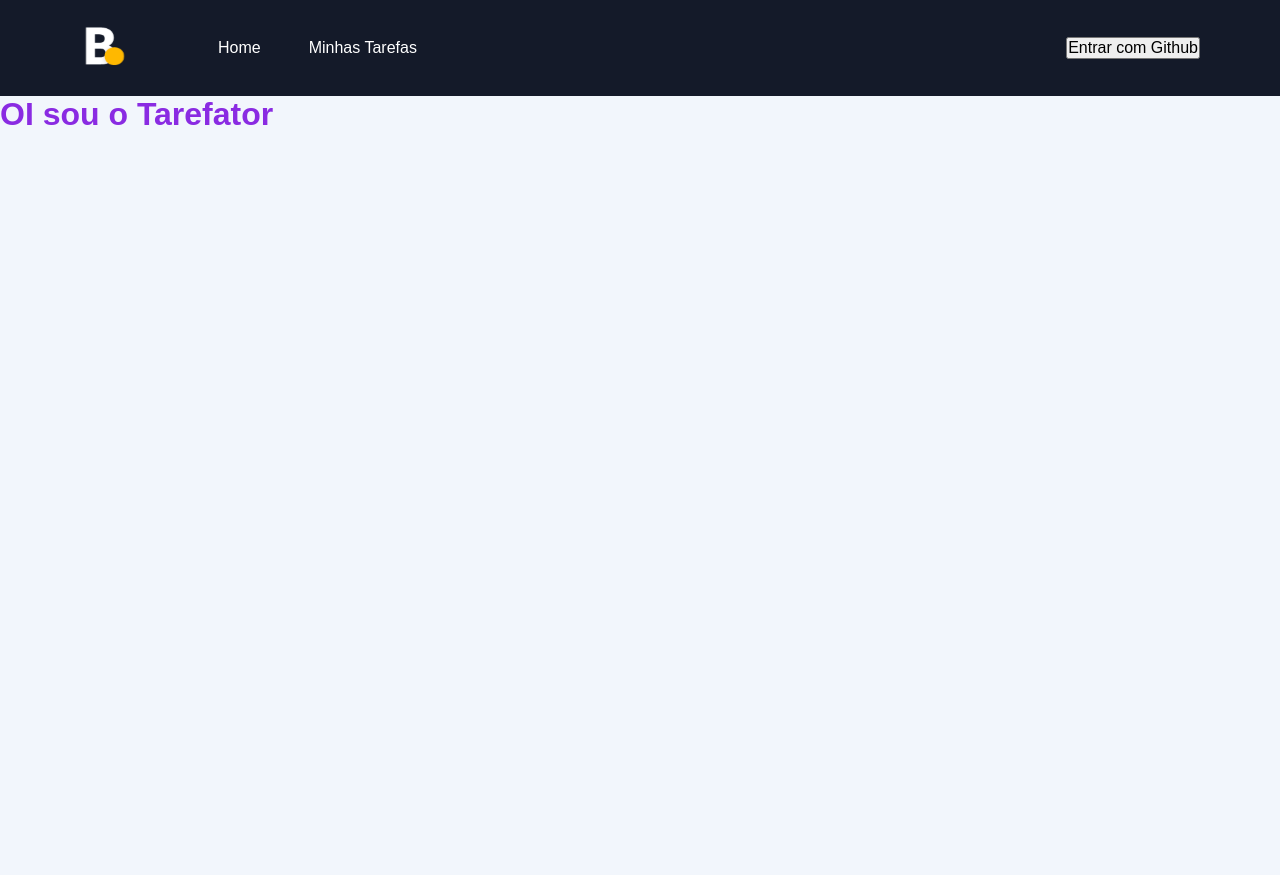
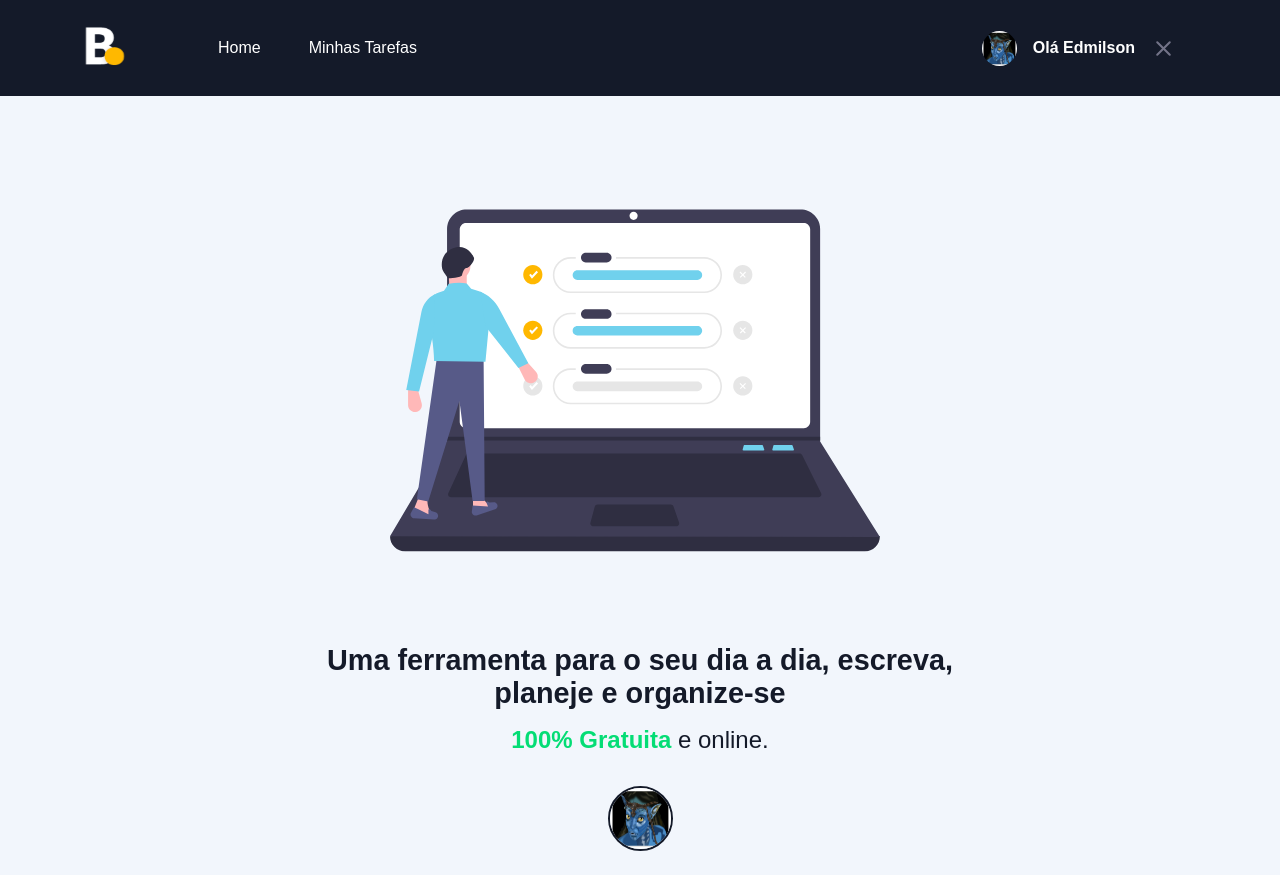
Before and after one commit to edmilsonmedeiross/Tarefator-App, a Next.js app: page / in a window 1280 px wide. Before the commit the page ends 800 px from the top, so only its background shows below. Built offline with nearby package versions, Linux system fonts and the light colour scheme.

Commit message:
feat: adiciona css na home

```diff
--- a/src/components/Header/index.tsx
+++ b/src/components/Header/index.tsx
@@ -1,4 +1,5 @@
 import styles from './styles.module.scss'
+import SignInButton from '@/components/SignInButton'
 import Image from 'next/image'
 import Link from 'next/link'
 
@@ -19,9 +20,7 @@ function Header() {
 					<Link href="/">Home</Link>
 					<Link href="/board">Minhas Tarefas</Link>
         </nav>
-				<button>
-					Entrar com Github
-				</button>
+				<SignInButton />
       </div>
     </header>
   )
--- /dev/null
+++ b/src/components/SignInButton/index.tsx
@@ -0,0 +1,37 @@
+import styles from './styles.module.scss'
+import { FaGithub } from 'react-icons/fa'
+import { FiX } from 'react-icons/fi'
+import Image from 'next/image';
+
+function SignInButton() {
+
+const session = true;
+
+  return session ? (
+    <button
+    type='button'
+    className={ styles.signInButton }
+    onClick={ () => {} }
+    >
+			<Image
+			src="/images/avatar.jpg"
+			alt="avatar user"
+			width="35"
+			height="35"
+					/>
+      Olá Edmilson
+      <FiX color='#737388' className={ styles.closeIcon } />
+    </button>
+  ) : (
+    <button
+    type='button'
+    className={ styles.signInButton }
+    onClick={ () => {} }
+    >
+      <FaGithub color='#ffb800' />
+      Entrar com Github
+    </button>
+  )
+}
+
+export default SignInButton
--- /dev/null
+++ b/src/components/SignInButton/styles.module.scss
@@ -0,0 +1,37 @@
+.signInButton {
+  height: 2.5rem;
+  border-radius: 3rem;
+  background-color: transparent;
+  border: 0;
+  display: flex;
+  align-items: center;
+  justify-content: center;
+  padding: 0 1.5rem;
+  color: #fff;
+  font-weight: bold;
+  transition: filter 0.2s;
+
+  svg {
+    width: 25px;
+    height: 25px;
+  }
+
+  img {
+    width: 35px;
+    height: 35px;
+    border-radius: 50%;
+    margin-right: 1rem;
+  }
+
+  &:hover {
+    filter: brightness(0.8);
+  }
+
+  svg:first-child {
+    margin-right: 1rem;
+  }
+
+  svg.closeIcon {
+    margin-left: 1rem;
+  }
+}
--- a/src/pages/index.tsx
+++ b/src/pages/index.tsx
@@ -1,4 +1,5 @@
 import Head from "next/head";
+import Image from "next/image";
 import styles from "../styles/styles.module.scss";
 
 export default function Home() {
@@ -7,10 +8,32 @@ export default function Home() {
       <Head>
         <title>Tarefator App</title>
       </Head>
-			<main>
-				<div className={styles.container}>
-					<h1>OI sou o Tarefator</h1>
+
+			<main className={ styles.contentContainer }>
+
+				<Image
+				src="/images/board-user.svg"
+				alt="ferramenta board"
+				width="500"
+				height="500"
+				/>
+
+				<section className={ styles.callToAction }>
+					<h1>Uma ferramenta para o seu dia a dia, escreva, planeje e organize-se</h1>
+					<p><span>100% Gratuita</span> e online.</p>
+				</section>
+
+				<div className={ styles.donaters }>
+
+					<Image
+					src="/images/avatar.jpg"
+					alt="user vip"
+					width="80"
+					height="80"
+					/>
+
 				</div>
+
 			</main>
 		</>
 	);
--- a/src/styles/styles.module.scss
+++ b/src/styles/styles.module.scss
@@ -1,5 +1,59 @@
-.container {
-    h1 {
-        color: blueviolet;
-    }
+.contentContainer {
+  max-width: 1120px;
+	margin: 0 auto;
+	padding: 0 2rem;
+	display: flex;
+	align-items: center;
+	justify-content: center;
+	flex-direction: column;
+
+	img {
+		margin-top: 2rem;
+	}
 }
+
+.callToAction {
+	max-width: 700px;
+
+	h1 {
+		font-size: 1.8rem;
+		margin-top: 1rem;
+		font-weight: bold;
+		text-align: center;
+		color: #141a29;
+	}
+
+	p {
+		margin-top: 1rem;
+		font-size: 1.5rem;
+		text-align: center;
+		color: #141a29;
+
+		span {
+			color: #04dd75;
+			font-weight: bold;
+		}
+	}
+}
+
+.donaters {
+	display: flex;
+	justify-content: center;
+	flex-wrap: wrap;
+	margin-bottom: 1.5rem;
+
+	img {
+		width: 65px;
+		height: 65px;
+		border-radius: 50%;
+		border: 2px solid #141a29;
+		transition: all 0.2s;
+		+ img {
+			margin-left: 10px;
+		}
+	}
+
+	img:hover {
+		transform: scale(1.2);
+	}
+}
```
Also changed, not shown: public/images/avatar.jpg (added).
